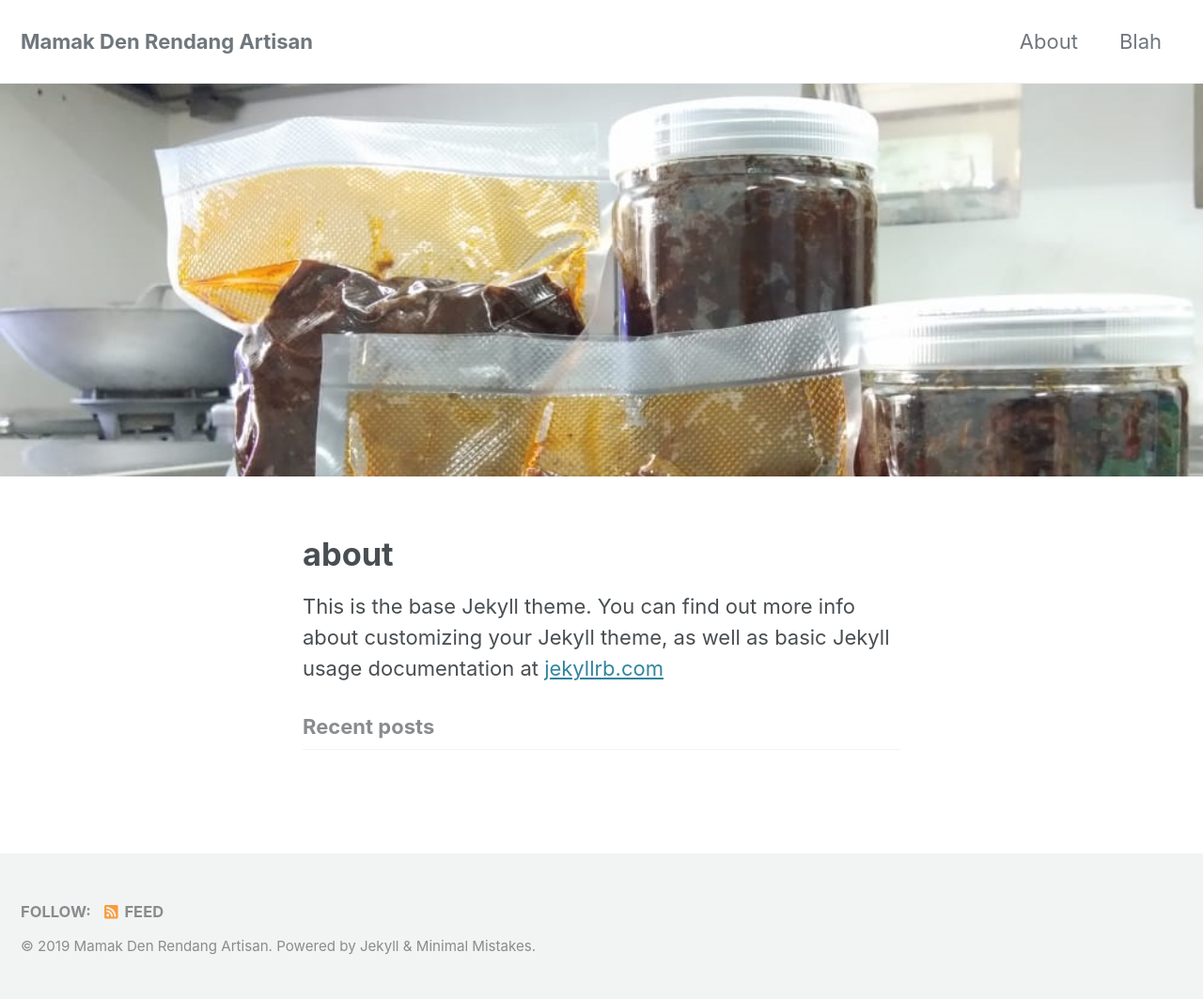
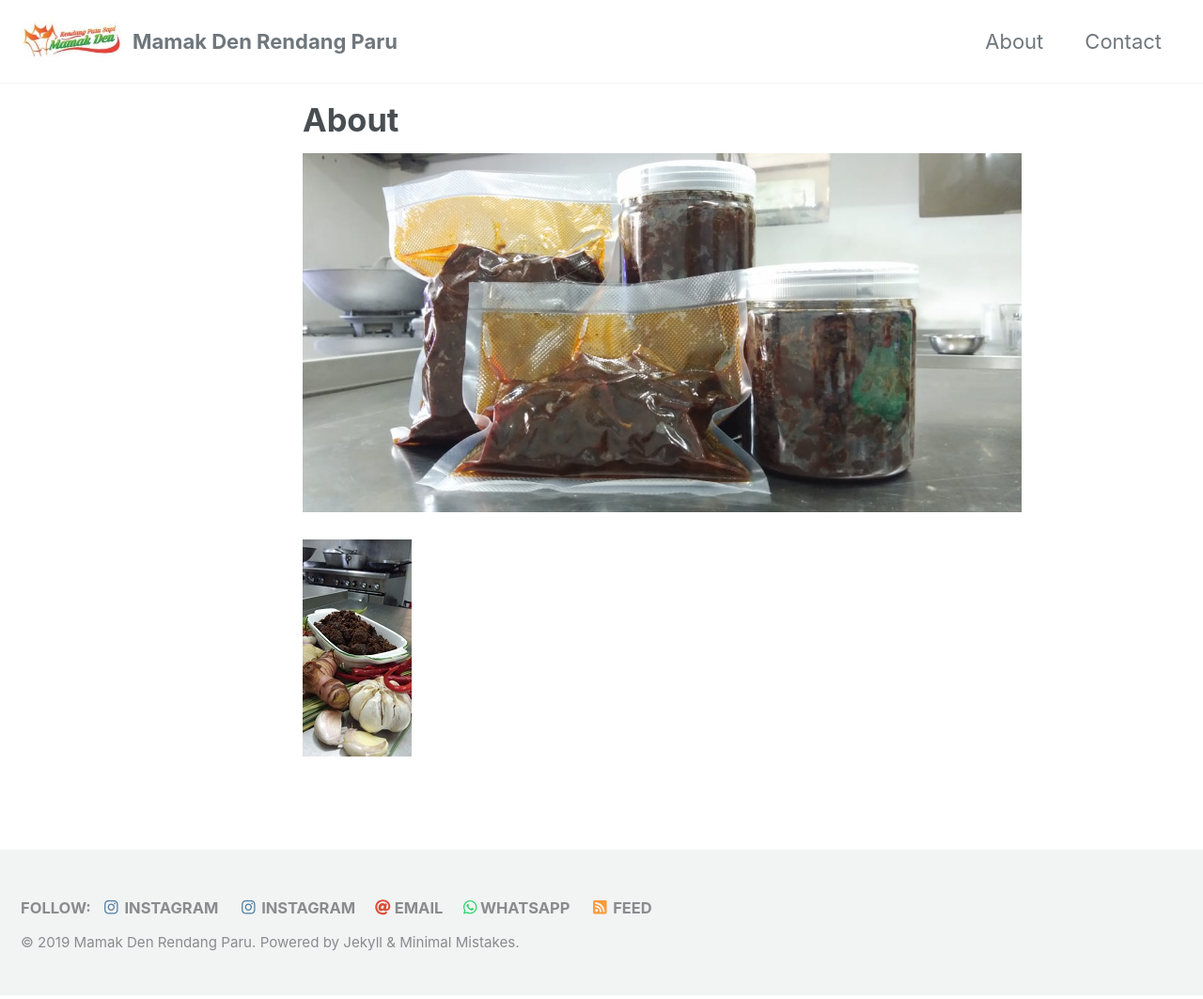
Before and after one commit to mamakden/mamakden.github.io, a Jekyll site: the page built from _pages/about.md, in a window 1280 px wide. Shown: the whole page at 94% size. Built offline with Jekyll 4.4.1, drawn with Linux system fonts in a browser that asks for light colours; cached includes are drawn as plain includes.

Commit message:
footer add whatsapp email

```diff
--- a/_config.yml
+++ b/_config.yml
@@ -16,17 +16,17 @@ minimal_mistakes_skin    : "default" # "air", "aqua", "contrast", "dark", "dirt"
 
 # Site Settings
 locale                   : "en-US"
-title                    : "Mamak Den Rendang Artisan"
+title                    : "Mamak Den Rendang Paru"
 title_separator          : "-"
-name                     : "Mamak Den Rendang Artisan"
+name                     : "Mamak Den Rendang Paru"
 email                    : mamakden2019@gmail.com
 description: >- # this means to ignore newlines until "baseurl:"
-  Web site ini segala hal mengenai Mamak Den dan rendang
+  Web site ini segala hal mengenai Mamak Den dan rendang paru
 url                      : # the base hostname & protocol for your site e.g. "https://mmistakes.github.io"
 baseurl                  : # the subpath of your site, e.g. "/blog"
 repository               : # GitHub username/repo-name e.g. "mmistakes/minimal-mistakes"
 teaser                   : # path of fallback teaser image, e.g. "/assets/images/500x300.png"
-logo                     : # path of logo image to display in the masthead, e.g. "/assets/images/88x88.png"
+logo                     : "/images/logo2.jpg"# path of logo image to display in the masthead, e.g. "/assets/images/88x88.png"
 masthead_title           : # overrides the website title displayed in the masthead, use " " for no title
 # breadcrumbs            : false # true, false (default)
 words_per_minute         : 200
@@ -153,7 +153,21 @@ footer:
       # url:
     - label: "Instagram"
       icon: "fab fa-fw fa-instagram"
-      # url:
+      url: "https://www.instagram.com/restywijaya"
+
+    - label: "Instagram"
+      icon: "fab fa-fw fa-instagram"
+      url: "https://www.instagram.com/rendangmamakden/"
+
+    - label: "Email"
+      icon: "fas fa-at"
+      url: mailto:mamakden2019@gmail.com
+
+    - label: "WhatsApp"
+      icon: "fab fa-whatsapp"
+      url: https://wa.me/6285780380398
+
+
 
 
 # Reading Files
--- a/_data/navigation.yml
+++ b/_data/navigation.yml
@@ -2,8 +2,8 @@
 main:
   - title: "About"
     url: /about/
-  - title: "Blah"
-    url: /blah/
+  - title: "Contact"
+    url: /contact/
   # - title: "Sample Posts"
   #   url: /year-archive/
   # - title: "Sample Collections"
--- a/_pages/about.md
+++ b/_pages/about.md
@@ -1,11 +1,12 @@
 ---
-layout: home
+layout: single
 author_profile: false
-title: about
-description: "mamakden info and contact"
-# permalink: /about/
+title: About
+description: "mamakden About"
+permalink: /about/
 header:
-    image: "/images/container-panoramic.1.jpg"
+    #image: "/images/container-panoramic.1.jpg"
 ---
-
-This is the base Jekyll theme. You can find out more info about customizing your Jekyll theme, as well as basic Jekyll usage documentation at [jekyllrb.com](https://jekyllrb.com/)
+![full](/images/container-panoramic.jpg)
+{: .full}
+![image-left](/images/rendang-horizonal-1.jpg){: .align-left}
--- a/_sass/minimal-mistakes/_utilities.scss
+++ b/_sass/minimal-mistakes/_utilities.scss
@@ -190,6 +190,10 @@ body:hover .visually-hidden button {
     color: $text-color;
   }
 
+  .fa-at {
+    color: $g-plus-color;
+    }
+
   .fa-behance,
   .fa-behance-square {
     color: $behance-color;
@@ -280,6 +284,10 @@ body:hover .visually-hidden button {
   .fa-twitter-square {
     color: $twitter-color;
   }
+
+  .fa-whatsapp {
+     color: $whatsapp-color;
+    }
 
   .fa-vimeo,
   .fa-vimeo-square,
--- a/_sass/minimal-mistakes/_variables.scss
+++ b/_sass/minimal-mistakes/_variables.scss
@@ -100,6 +100,8 @@ $vimeo-color: #1ab7ea !default;
 $vine-color: #00bf8f !default;
 $youtube-color: #bb0000 !default;
 $xing-color: #006567 !default;
+$g-plus-color: #dd4b39 !default;
+$whatsapp-color: #25D366 !default;
 
 /* links */
 $link-color: mix(#000, $info-color, 15%) !default;
```
Also changed, not shown: _pages/contact.md (added, +16 -0 lines), index.html (deleted, +0 -21 lines), index.md (added, +36 -0 lines), .travis.yml (deleted), images/logo.jpg (added), images/logo2.jpg (added), images/rendang-closeup.jpg (added), images/rendang-decorated-2.jpg (added), images/rendang-decorated.jpg (added), images/rendang-horizonal-1.jpg (added), images/rendang-horizonal.jpg (renamed from images/IMG-20190311-WA0005.jpg), images/rendang-panoramic-1d.jpg (added).
